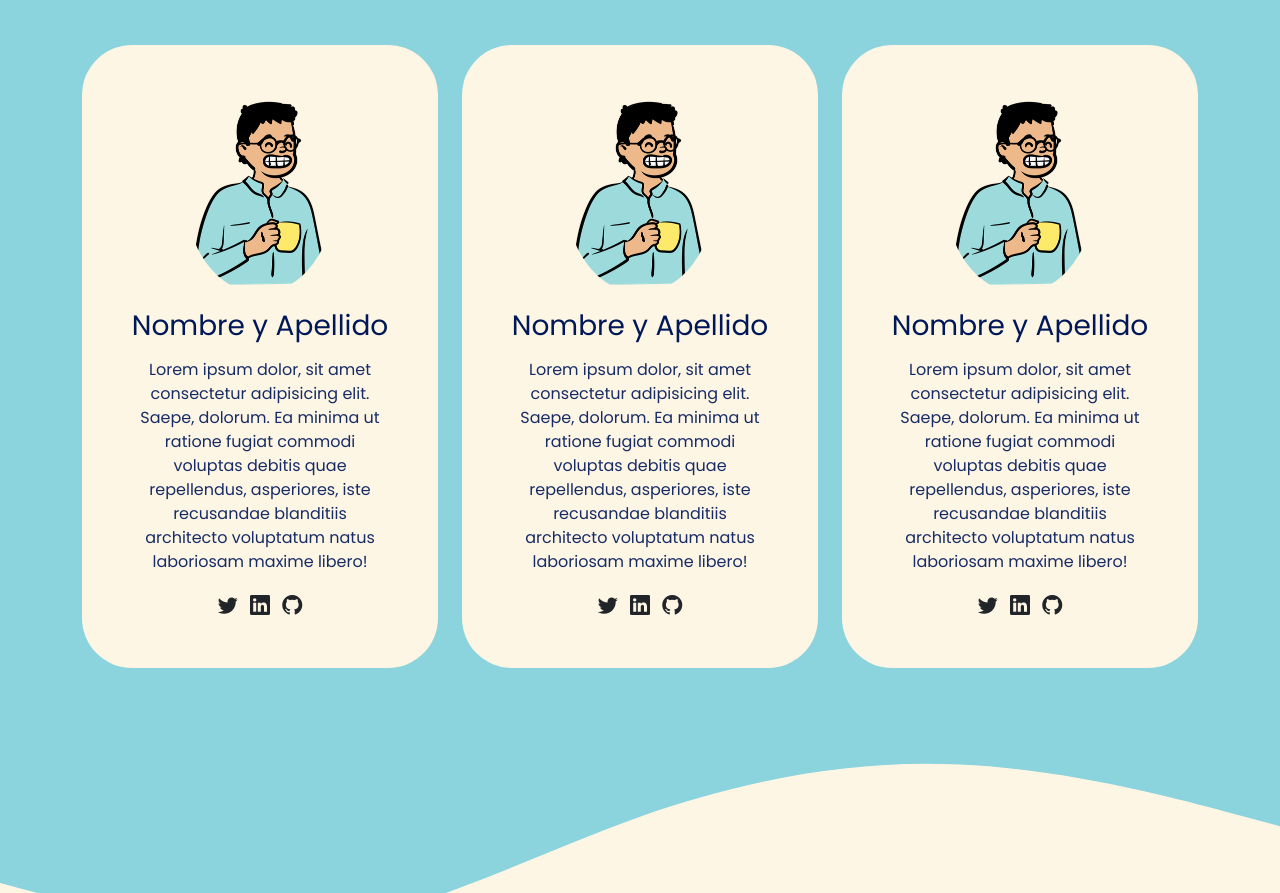
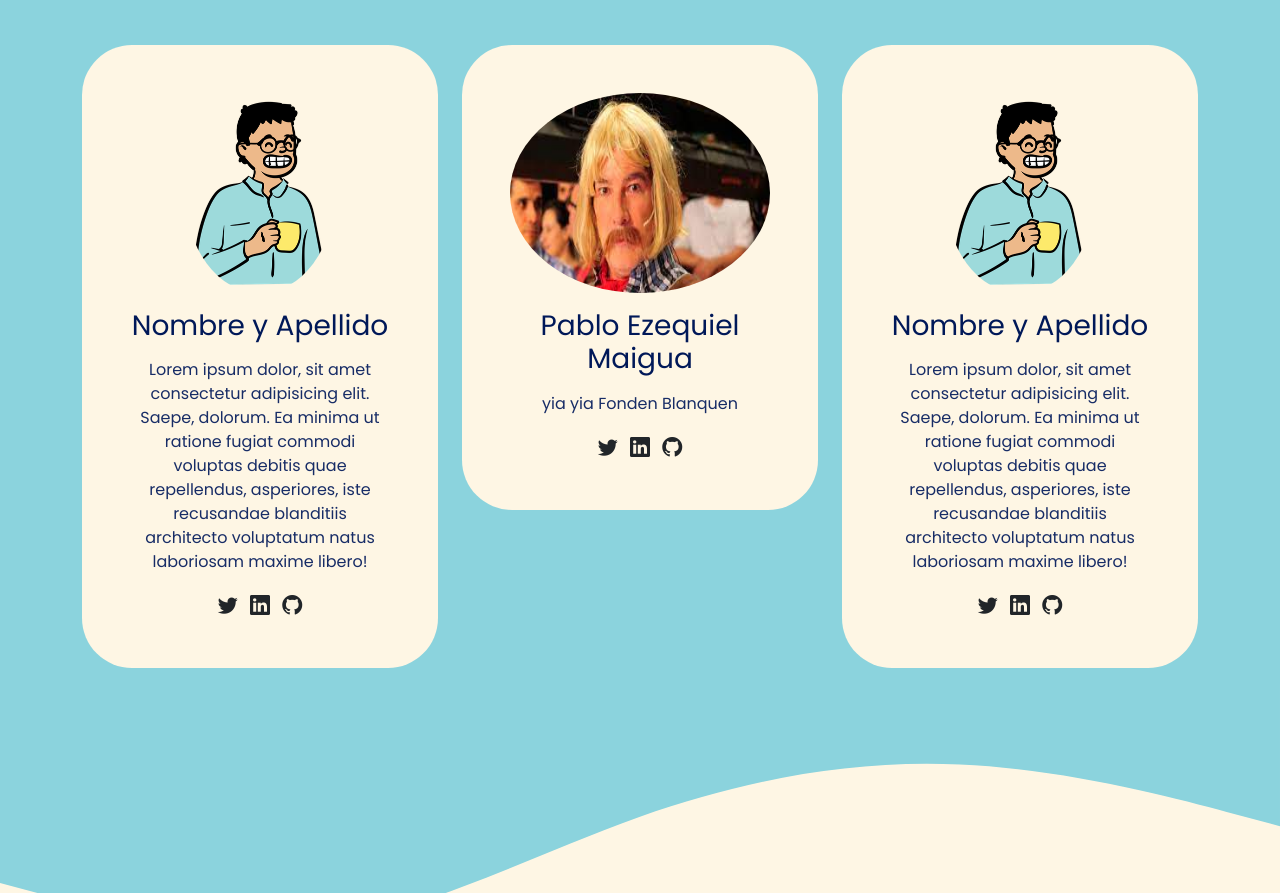
Before and after one commit to MaiguaMan/devtech-podcast-web, a plain HTML site: page index.html in a window 1280 px wide. Shown: the part 1190-2083 px from the top of the page. Drawn offline with nearby package versions, Linux system fonts and the light colour scheme.

Commit message:
Imagen y frase actualizada

```diff
--- a/index.html
+++ b/index.html
@@ -116,14 +116,12 @@
           <div class="col-md-6 col-lg-4 mb-3">
             <div class="card">
               <div class="card-body text-center p-5">
-                <img src="./assets/avatar.png" alt="avatar" class="img img-fluid rounded-circle mb-3">
-                <h3 class="title card-title mb-3">Nombre y Apellido</h3>
-                <p>Lorem ipsum dolor, sit amet consectetur adipisicing elit. Saepe, dolorum. Ea minima ut ratione fugiat
-                  commodi voluptas debitis quae repellendus, asperiores, iste recusandae blanditiis architecto
-                  voluptatum natus laboriosam maxime libero!</p>
+                <img src="./assets/avatar_1.jpg" alt="avatar" class="img img-fluid rounded-circle mb-3">
+                <h3 class="title card-title mb-3">Pablo Ezequiel Maigua</h3>
+                <p>yia yia Fonden Blanquen</p>
                 <a href="#"><i class="bi bi-twitter text-dark mx-1 lead"></i></a>
                 <a href="#"><i class="bi bi-linkedin text-dark mx-1 lead"></i></a>
-                <a href="#"><i class="bi bi-github text-dark mx-1 lead"></i></a>
+                <a href="https://github.com/MaiguaMan"><i class="bi bi-github text-dark mx-1 lead"></i></a>
               </div>
             </div>
           </div>
```
Also changed, not shown: assets/avatar_1.jpg (added).
